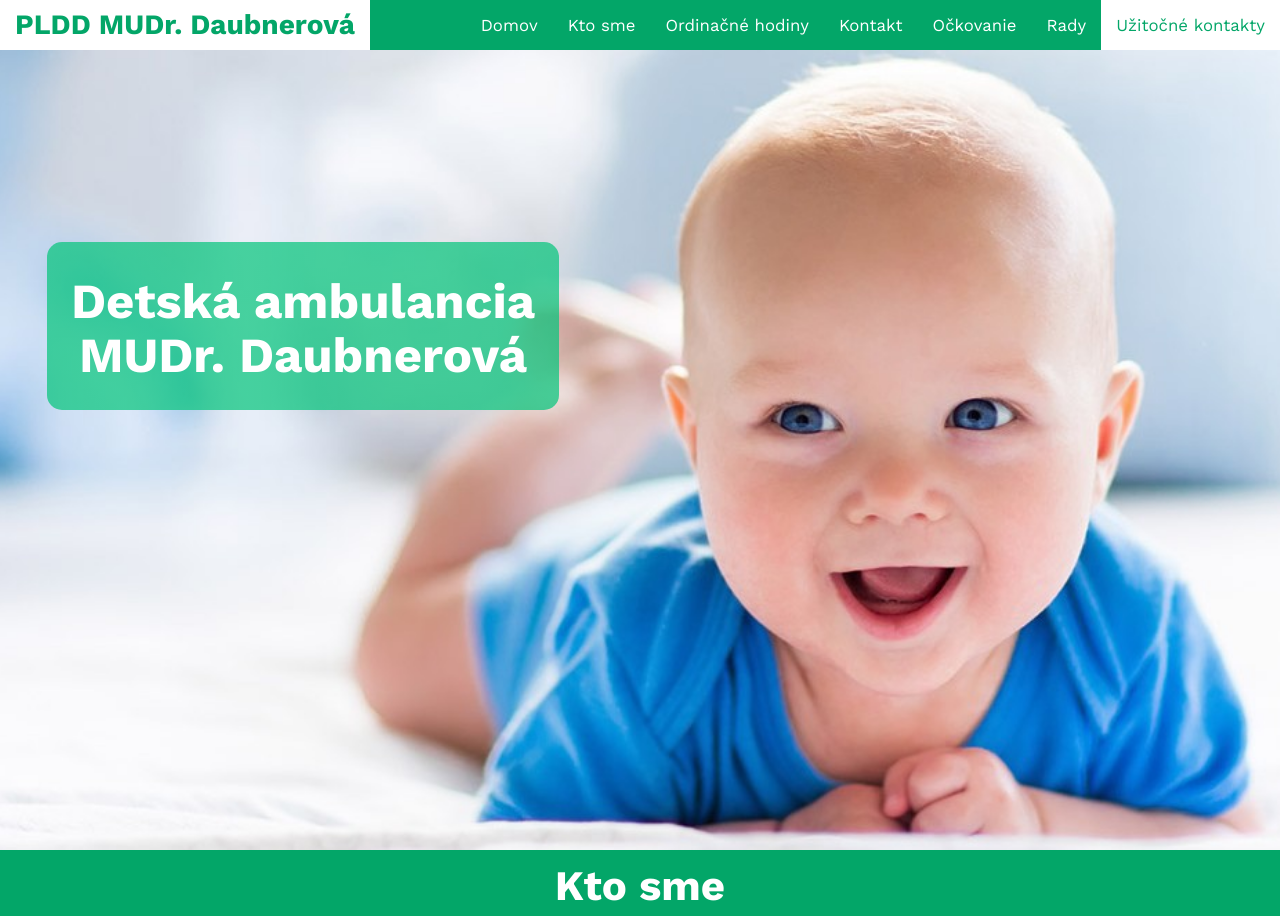
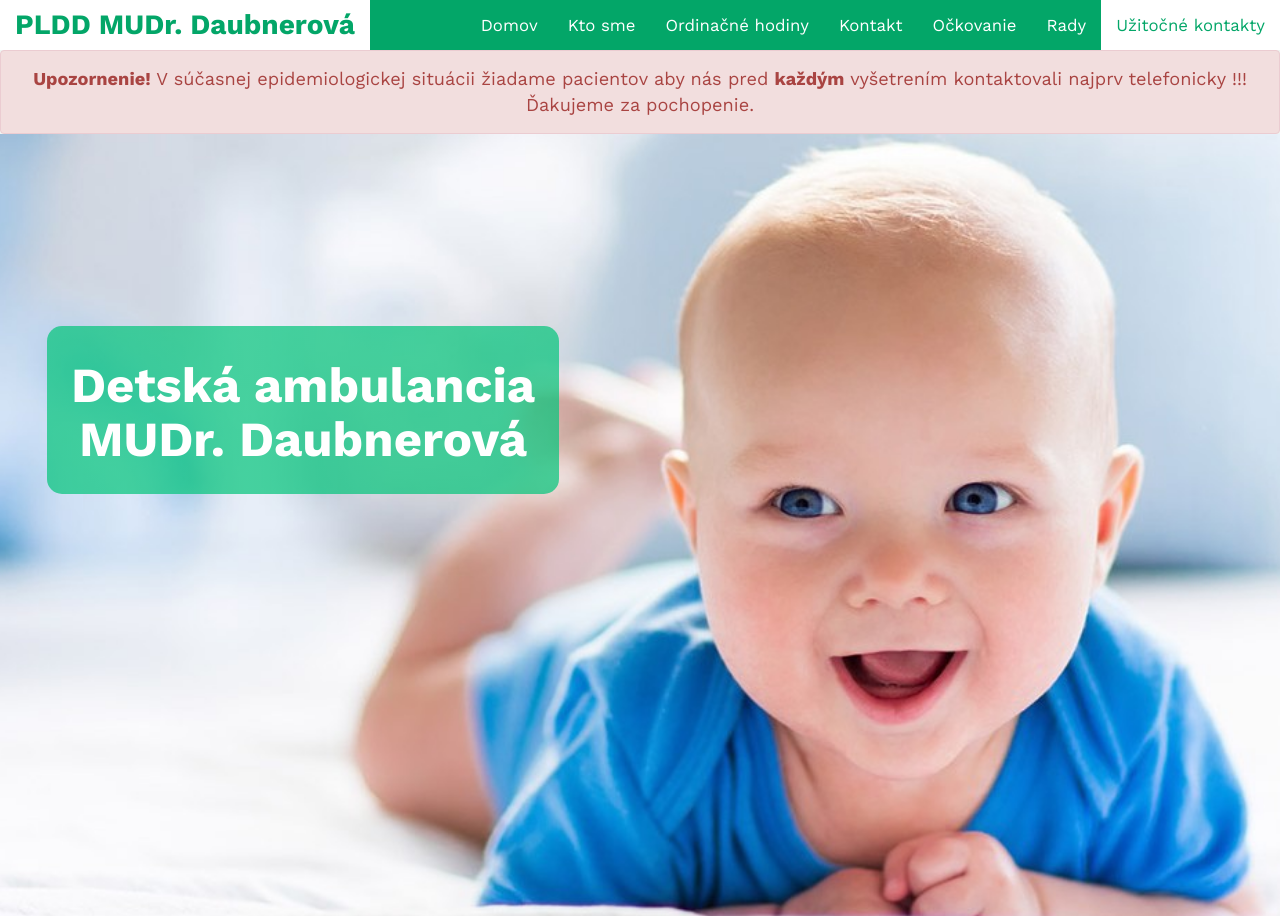
Before and after one commit to pediatriadaubnerova/pediatriadaubnerova.github.io, a plain HTML site: page index.html in a window 1280 px wide. Shown: the top 916 px of the page. Drawn offline with nearby package versions, Linux system fonts and the light colour scheme.

Commit message:
Add covid message

```diff
--- a/index.html
+++ b/index.html
@@ -57,10 +57,10 @@
     <!-- Oznamy ---------------------------------------------------------------------------------------------------------------------------------------------------------------------------->
     <!-- ----------------------------------------------------------------------------------------------------------------------------------------------------------------------------------->
     <div class="row oznamy">
-      <!-- <div class="alert alert-danger">
-        <strong>Pozor!</strong> Kvôli pandémii Covid-19 nás prosím pred návštevou kontaktujte.
+      <div class="alert alert-danger">
+        <strong>Upozornenie!</strong> V súčasnej epidemiologickej situácii žiadame pacientov aby nás pred <strong>každým</strong> vyšetrením kontaktovali najprv telefonicky !!! <br>Ďakujeme za pochopenie.
       </div>
-      <div class="alert alert-warning">
+      <!-- <div class="alert alert-warning">
         <strong>Dovolenka!</strong> xteho az yteho nepracujeme, zastupuje MUDr. XYZ.
       </div> -->
     </div>
```
